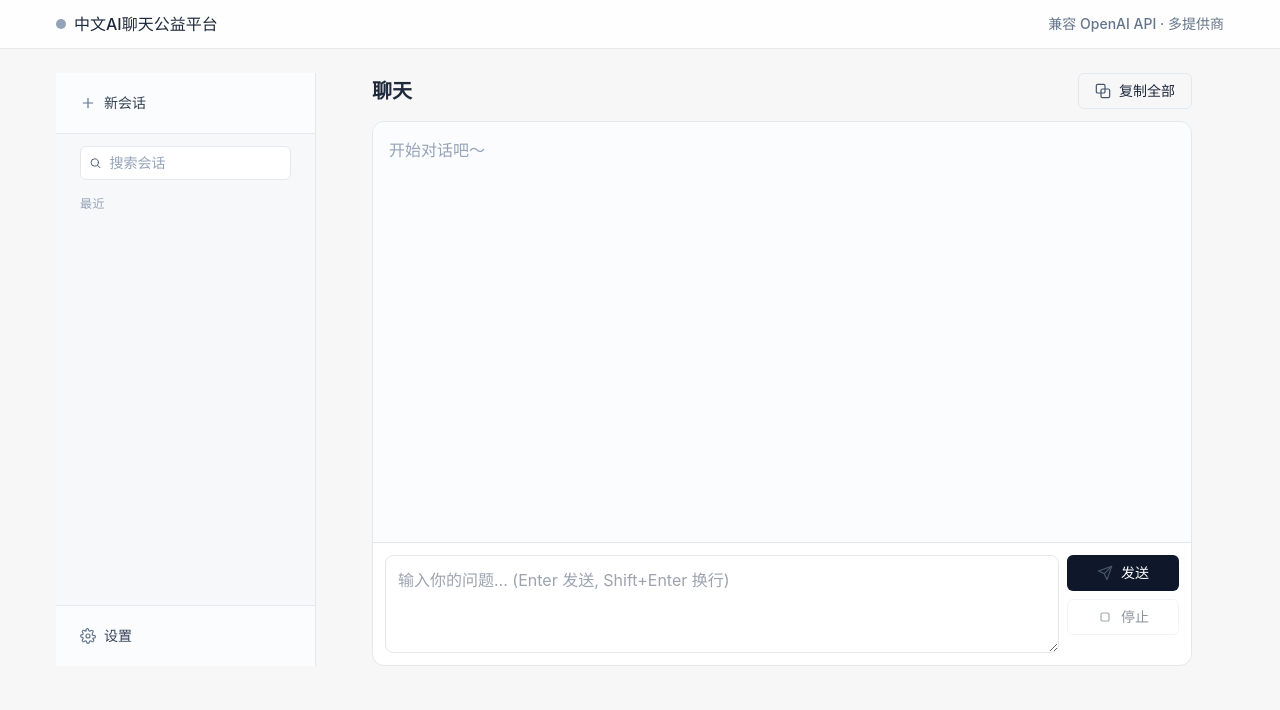
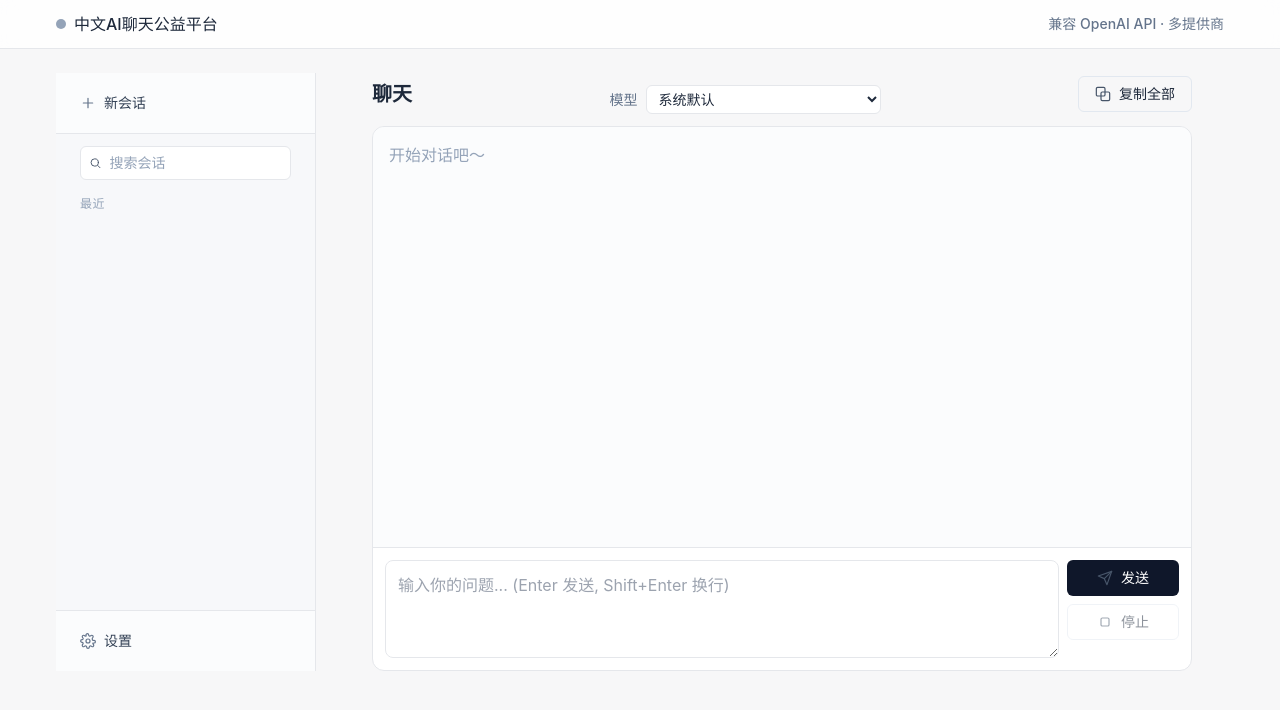
Before and after one commit to ustc21xyx/AI-chat-platform, a Next.js app: page /chat in a window 1280 px wide. Shown: the top 710 px of the page. Built offline with nearby package versions, Linux system fonts and the light colour scheme.

Commit message:
feat(models preselect): allow choosing model on /chat before first send; pass via pendingStream and apply on deep-link; ModelSelector accepts controlled value

```diff
--- a/app/chat/[id]/page.tsx
+++ b/app/chat/[id]/page.tsx
@@ -15,7 +15,7 @@ const copyText = async (text: string) => {
 export default function ChatPageById() {
   const { id } = useParams<{ id: string }>()
   const router = useRouter()
-  const { conversations, active, isReady, setActive, setMessagesForActive, appendToLastAssistant, generateTitleForActive } = useConversations()
+  const { conversations, active, isReady, setActive, setMessagesForActive, appendToLastAssistant, generateTitleForActive, setConfigForActive } = useConversations()
 
   // 强制同步：URL 的 id 必须与 active 一致，避免"已在深链但显示空白"
   useEffect(() => {
@@ -126,6 +126,18 @@ export default function ChatPageById() {
       // 立即启动流式
       streamFrom(ps.base)
     } catch {}
+  // 如果从 /chat 带来预选模型，应用到当前会话配置
+  useEffect(() => {
+    if (!isReady || !active?.id) return
+    try {
+      const raw = sessionStorage.getItem('pendingStream')
+      if (!raw) return
+      const ps = JSON.parse(raw) as { id: string; base: ChatMessage[]; config?: { model?: string } }
+      if (ps.id !== active.id) return
+      if (ps.config?.model) setConfigForActive({ model: ps.config.model })
+    } catch {}
+  }, [isReady, active?.id])
+
   }, [isReady, active?.id])
 
   const handleSend = async () => {
--- a/app/chat/page.tsx
+++ b/app/chat/page.tsx
@@ -5,6 +5,7 @@ import { flushSync } from 'react-dom'
 import { useRouter } from 'next/navigation'
 import { Button } from '@/components/ui/button'
 import MessageBubble from '@/components/chat/MessageBubble'
+import ModelSelector from '@/components/chat/ModelSelector'
 import { IconCopy as Copy, IconSend as Send, IconStop as Square } from '@/components/ui/icons'
 import { useConversations, type ChatMessage } from '@/components/state/conversations'
 
@@ -20,6 +21,8 @@ export default function ChatPage() {
 
   const [input, setInput] = useState('')
   const [isStreaming, setIsStreaming] = useState(false)
+  const [preModel, setPreModel] = useState('')
+
   const abortRef = useRef<AbortController | null>(null)
 
   const streamFrom = async (base: ChatMessage[]) => {
@@ -60,12 +63,14 @@ export default function ChatPage() {
     const conv = createConversation()
     // Provider 中写入：base + 助手空占位
     const withAssistant: ChatMessage[] = [...base, { role: 'assistant', content: '' } as ChatMessage]
+    // 如果预选了模型，把它写入会话配置
+    // 预选模型记录到 pendingStream，由深链页应用
     flushSync(() => {
       setActive(conv.id)
       setMessagesById(conv.id, withAssistant)
     })
-    // 将待流式的 base 暂存，交给深链页启动流式
-    try { sessionStorage.setItem('pendingStream', JSON.stringify({ id: conv.id, base })) } catch {}
+    // 将待流式的 base 暂存，交给深链页启动流式，并带上预选模型
+    try { sessionStorage.setItem('pendingStream', JSON.stringify({ id: conv.id, base, config: preModel ? { model: preModel } : undefined })) } catch {}
     // 触发命名（基于第一条用户消息）
     setTimeout(() => generateTitleForActive(), 0)
     router.replace(`/chat/${conv.id}`)
@@ -94,6 +99,12 @@ export default function ChatPage() {
     <main>
       <div className="flex items-center justify-between mb-3">
         <h1 className="text-xl font-semibold">聊天</h1>
+
+          {/* 预选模型（未创建会话前） */}
+          <div className="px-4 pt-3">
+            <ModelSelector value={preModel} onChange={setPreModel} />
+          </div>
+
         <Button variant="outline" onClick={copyAll} className="gap-2"><Copy size={16}/> 复制全部</Button>
       </div>
 
--- a/components/chat/ModelSelector.tsx
+++ b/components/chat/ModelSelector.tsx
@@ -4,7 +4,13 @@ import React from 'react'
 import { useEffect, useState } from 'react'
 import { useConversations } from '@/components/state/conversations'
 
-export default function ModelSelector() {
+type Props = {
+  value?: string
+  onChange?: (val: string) => void
+  disabled?: boolean
+}
+
+export default function ModelSelector({ value, onChange, disabled }: Props) {
   const { active, setConfigForActive } = useConversations()
   const [models, setModels] = useState<{ provider: string; value: string; label: string }[]>([])
 
@@ -12,7 +18,12 @@ export default function ModelSelector() {
     fetch('/api/admin/models').then(r => r.json()).then(d => setModels(d.models || [])).catch(()=>setModels([]))
   }, [])
 
-  const current = active?.config?.model || ''
+  const current = value ?? (active?.config?.model || '')
+
+  const handleChange = (val: string) => {
+    if (onChange) onChange(val)
+    else setConfigForActive({ model: val })
+  }
 
   return (
     <div className="flex items-center gap-2 text-sm">
@@ -20,7 +31,8 @@ export default function ModelSelector() {
       <select
         className="border rounded-md px-2 py-1 bg-white"
         value={current}
-        onChange={(e) => setConfigForActive({ model: e.target.value })}
+        onChange={(e) => handleChange(e.target.value)}
+        disabled={disabled}
       >
         <option value="">系统默认</option>
         {models.map(m => (
```
